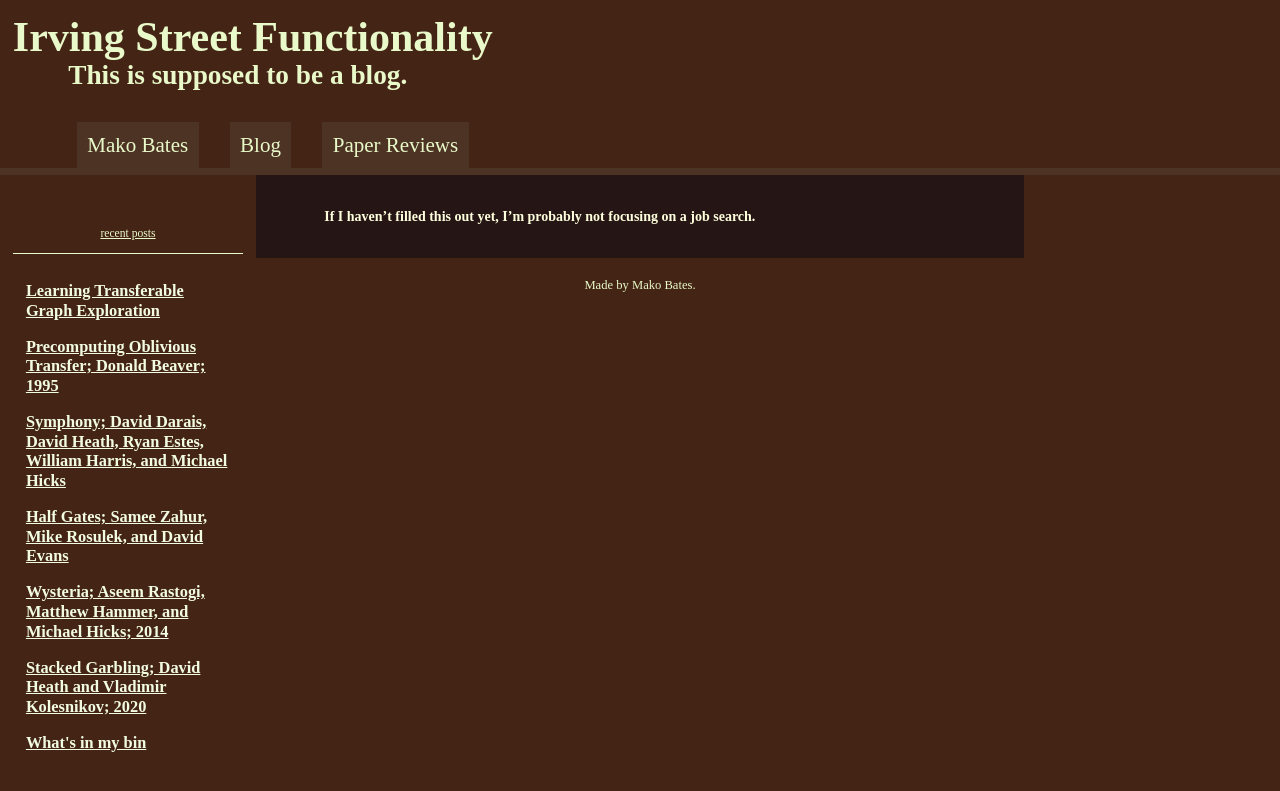
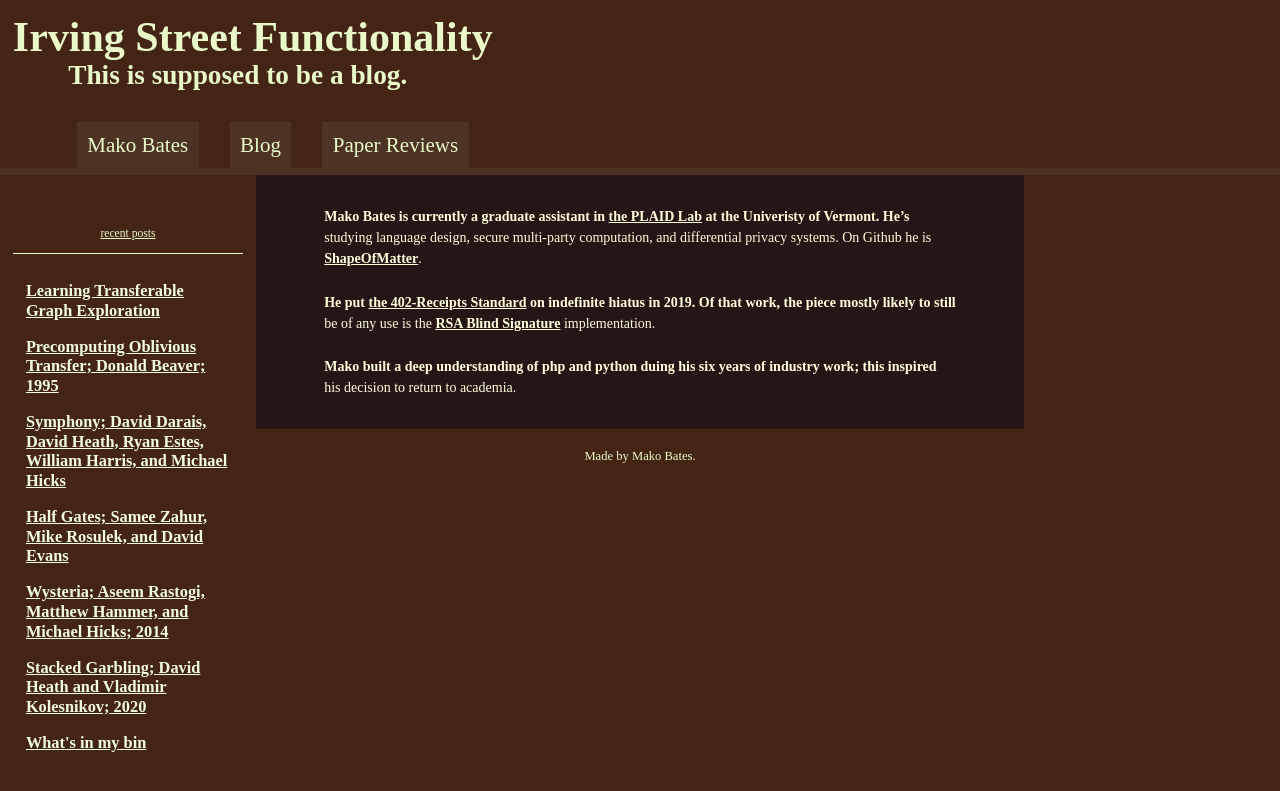
Before and after one commit to ShapeOfMatter/Mako-Bates, a Jekyll site: the page built from cv.markdown, in a window 1280 px wide. Shown: the top 791 px of the page. Built offline with Jekyll 4.4.1, drawn with Linux system fonts in a browser that asks for light colours.

Commit message:
update CV

```diff
--- a/cv.markdown
+++ b/cv.markdown
@@ -3,4 +3,11 @@ title: Curriculum Vitae
 date: 2021-01-10 12:02:00 -05:00
 ---
 
-If I haven't filled this out yet, I'm probably not focusing on a job search.
+Mako Bates is currently a graduate assistant in [the PLAID Lab](https://plaid.w3.uvm.edu/) at the Univeristy of Vermont.
+He's studying language design, secure multi-party computation, and differential privacy systems.
+On Github he is [ShapeOfMatter](https://github.com/ShapeOfMatter).
+
+He put [the 402-Receipts Standard](https://www.402receipts.info/introduction.html) on indefinite hiatus in 2019.
+Of that work, the piece mostly likely to still be of any use is the [RSA Blind Signature](https://github.com/ShapeOfMatter/RSA-Blind-Signature) implementation.
+
+Mako built a deep understanding of php and python duing his six years of industry work; this inspired his decision to return to academia.
```
